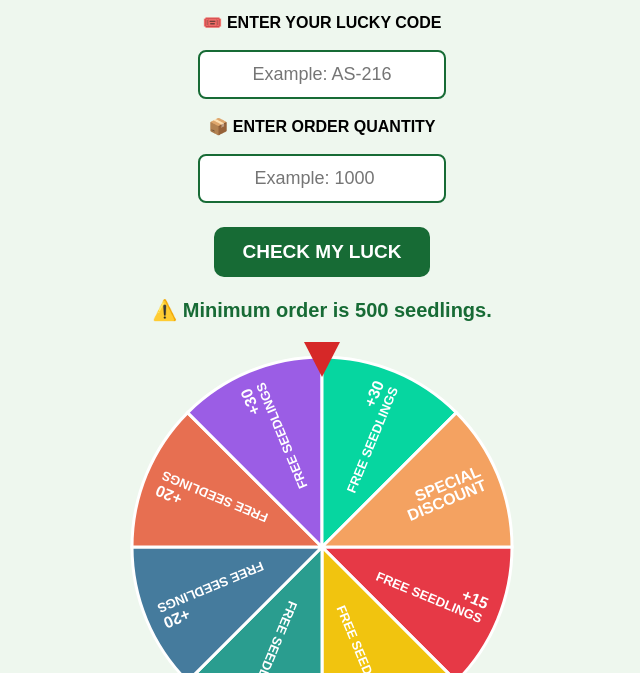
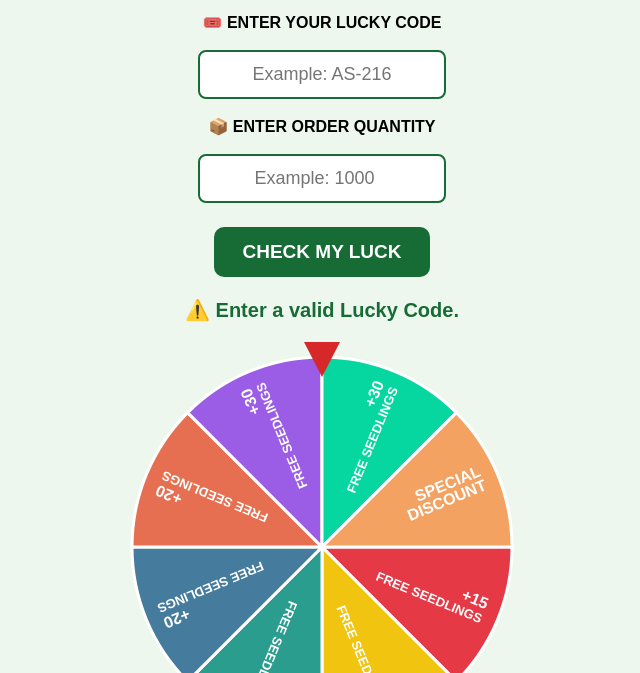
Before and after one commit to araucariaseedlingstagaytay-art/araucaria-lucky-spin, a plain HTML site: page index.html in a window 1280 px wide. Both pictures are taken after a click on the button "CHECK MY LUCK". Shown: the part 127-800 px from the top of the page, without its empty margins (318-958 px from the left). Drawn offline with Linux system fonts and the light colour scheme.

Commit message:
Update index.html

```diff
--- a/index.html
+++ b/index.html
@@ -766,8 +766,8 @@ checkButton.addEventListener(
 
 
         if (
-            /^AS-\d{3,}$/.test(code)
-        ) {
+    !/^AS-\d{3,}$/.test(code)
+) {
 
             spinInfo.textContent =
                 "⚠️ Enter a valid Lucky Code.";
```
